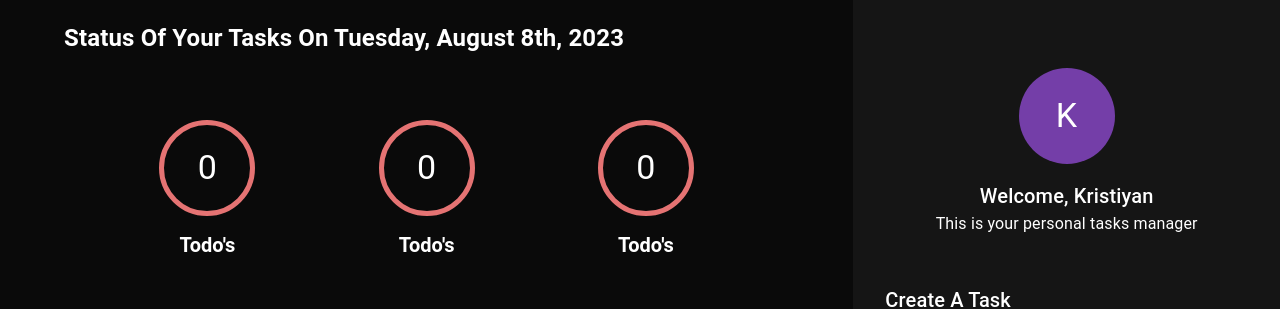
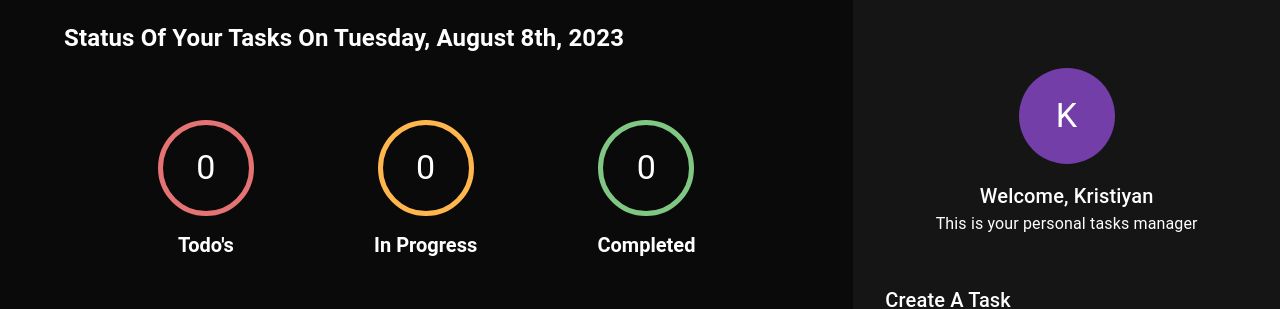
Before and after one commit to milkov97/Todo-app, a React (Create React App) app in the folder frontend/: page / in a window 1280 px wide. Shown: the top 309 px of the page. Built offline with nearby package versions, Linux system fonts and the light colour scheme; no server answers.

Commit message:
add count tasks functionallity

```diff
--- /dev/null
+++ b/frontend/src/components/taskArea/helpers/countTasks.ts
@@ -0,0 +1,15 @@
+import { TaskCounterStatusType } from "../../taskCounter/interfaces/TaskCounterInterface";
+import { TaskApiInterface } from "../interfaces/taskApiInterface";
+
+export const countTasks = (
+  tasks: TaskApiInterface[],
+  status: TaskCounterStatusType
+): number => {
+    if (!Array.isArray(tasks)){
+        return 0;
+    }
+    const totalTasks = tasks.filter((task)=>{
+        return task.status === status;
+    })
+    return totalTasks.length;
+};
--- a/frontend/src/components/taskArea/taskArea.tsx
+++ b/frontend/src/components/taskArea/taskArea.tsx
@@ -9,6 +9,7 @@
 import { TaskApiInterface } from "./interfaces/taskApiInterface";
 import { Status } from "../createTaskForm/enums/Status";
 import { UpdateTaskInterface } from "../createTaskForm/interfaces/updateTaskInterface";
+import { countTasks } from "./helpers/countTasks";
 
 export const TaskArea: FC = (): ReactElement => {
   const { error, isLoading, data, refetch } = useQuery(["tasks"], async () => {
@@ -59,9 +60,18 @@
           xs={12}
           mb={8}
         >
-          <TaskCounter />
-          <TaskCounter />
-          <TaskCounter />
+          <TaskCounter
+            count={data ? countTasks(data, Status.todo) : undefined}
+            status={Status.todo}
+          />
+          <TaskCounter
+            count={data ? countTasks(data, Status.inProgress) : undefined}
+            status={Status.inProgress}
+          />
+          <TaskCounter
+            count={data ? countTasks(data, Status.completed) : undefined}
+            status={Status.completed}
+          />
         </Grid>
         <Grid item display="flex" flexDirection="column" xs={10} md={8}>
           {error! && (
```
